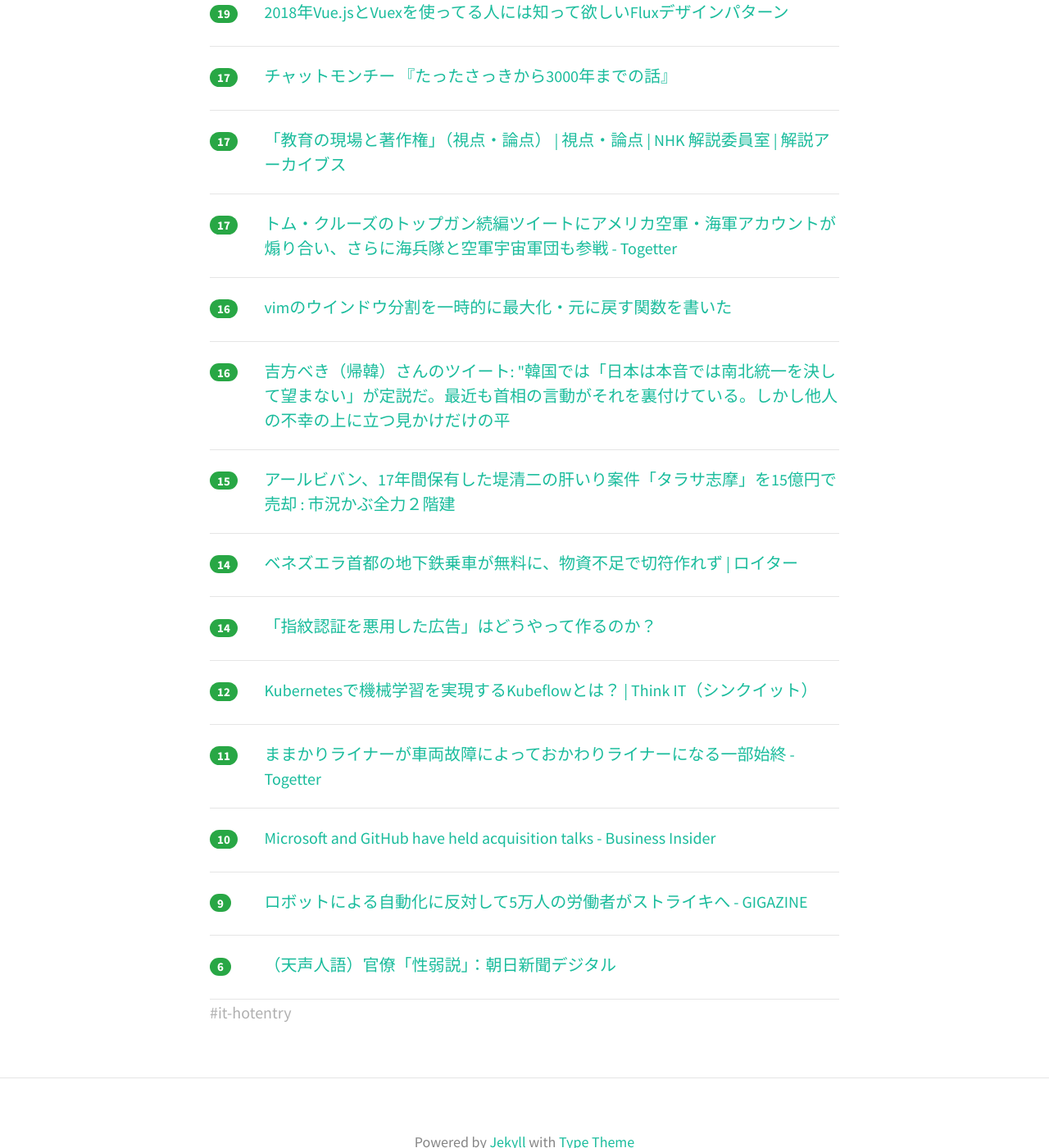
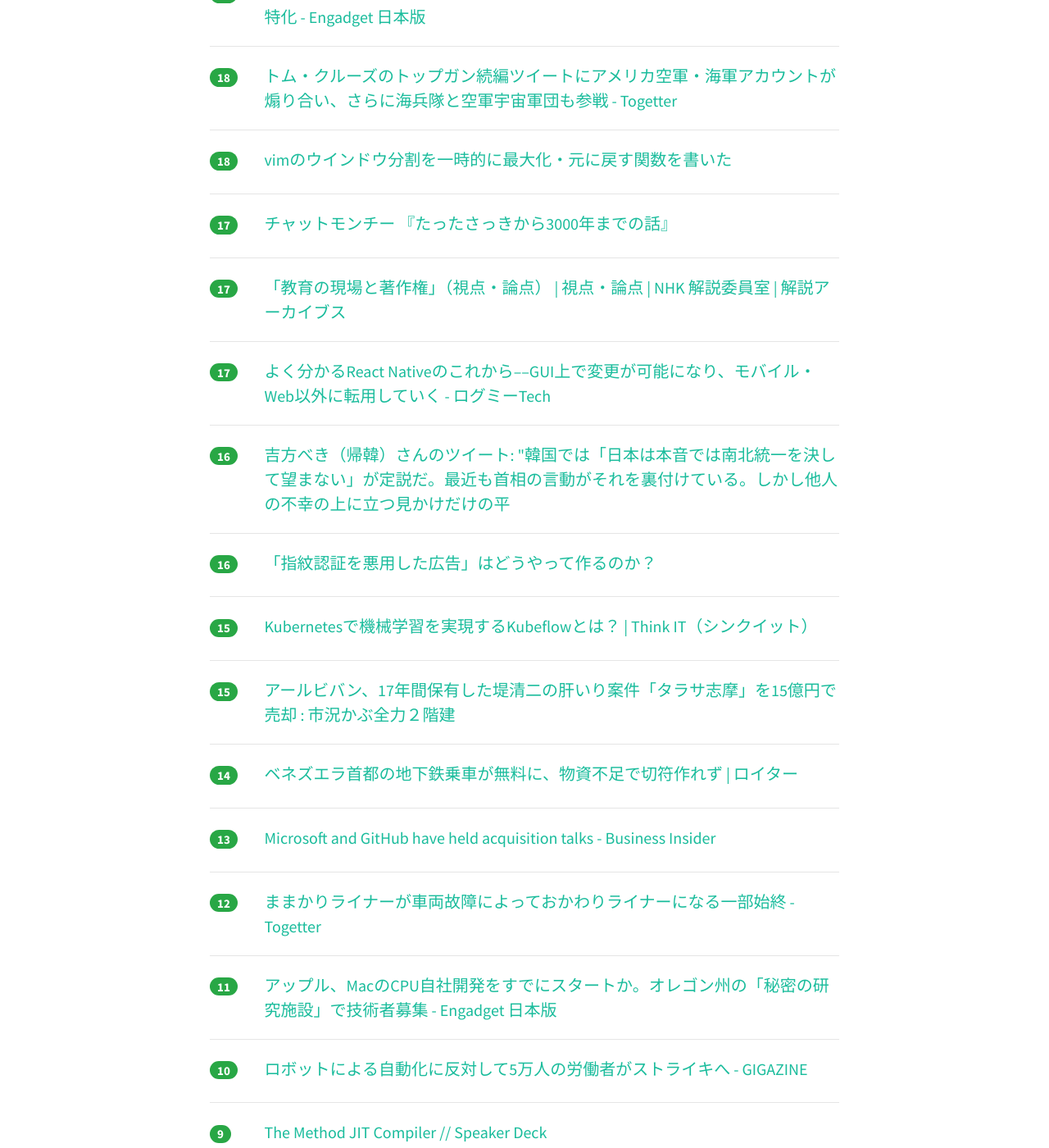
Before and after one commit to yatta47/hatena-matome-site, a Jekyll site: the page built from _posts/2018-06-02-hatena.md, in a window 1280 px wide and 1400 px high, scrolled down 2936 px. Shown: the whole window at 82% size. Built offline with Jekyll 4.4.1, drawn with Linux system fonts in a browser that asks for light colours; nearby versions of some CDN libraries; some of the changed text lies outside the part shown.

Commit message:
Updated 2018-06-02

```diff
--- a/_posts/2018-06-02-hatena.md
+++ b/_posts/2018-06-02-hatena.md
@@ -1,74 +1,79 @@
 ---
 layout: post
 title:  "2018-06-02 はてぶIT"
-date:   2018-06-02 16:02:18
+date:   2018-06-02 17:01:41
 tags: [it-hotentry]
 ---
-41 件のデータあり
+45 件のデータあり
 
 <hr><div class="row">
-<div class="col-1"><span class="badge badge-pill badge-success h2">459</span></div>
+<div class="col-1"><span class="badge badge-pill badge-success h2">480</span></div>
 <div class="col-11"><a href='https://togetter.com/li/1232990' target='_blank'>エロ漫画雑誌読み放題サービスのユーザー登録画面が画期的すぎてこれを考えた人は天才「才能が怖い」「入らなきゃ（使命感）」 - Togetter</a></div>
 </div>
 <hr>
 <div class="row">
-<div class="col-1"><span class="badge badge-pill badge-success h2">196</span></div>
+<div class="col-1"><span class="badge badge-pill badge-success h2">216</span></div>
 <div class="col-11"><a href='https://www.huffingtonpost.jp/2018/06/01/i-became-a-cats-dad_a_23448496/' target='_blank'>勝手に部屋で出産した猫が、僕の人生観を変えた「これが父親になるってことか！」</a></div>
 </div>
 <hr>
 <div class="row">
-<div class="col-1"><span class="badge badge-pill badge-success h2">179</span></div>
+<div class="col-1"><span class="badge badge-pill badge-success h2">208</span></div>
 <div class="col-11"><a href='https://togetter.com/li/1232994' target='_blank'>中国に追いつかれた…！？中国のアニメに「たまらん」「心躍るわ」など高評価が集まる。作画の分析や、人的資源の流出を考える - Togetter</a></div>
 </div>
 <hr>
 <div class="row">
-<div class="col-1"><span class="badge badge-pill badge-success h2">163</span></div>
+<div class="col-1"><span class="badge badge-pill badge-success h2">184</span></div>
 <div class="col-11"><a href='https://www.cnbc.com/2018/06/01/microsoft--github-acquisition-talks-resume.html' target='_blank'>Microsoft - GitHub acquisition talks resume</a></div>
 </div>
 <hr>
 <div class="row">
-<div class="col-1"><span class="badge badge-pill badge-success h2">141</span></div>
+<div class="col-1"><span class="badge badge-pill badge-success h2">156</span></div>
 <div class="col-11"><a href='http://d.hatena.ne.jp/essa/20180601/p1' target='_blank'>アメフト問題の中に無形のコモンズを巡る葛藤を見る - アンカテ</a></div>
 </div>
 <hr>
 <div class="row">
-<div class="col-1"><span class="badge badge-pill badge-success h2">90</span></div>
+<div class="col-1"><span class="badge badge-pill badge-success h2">107</span></div>
 <div class="col-11"><a href='https://toyokeizai.net/articles/-/221169' target='_blank'>話がわかりにくい人は説明の作法を知らない | リーダーシップ・教養・資格・スキル | 東洋経済オンライン | 経済ニュースの新基準</a></div>
 </div>
 <hr>
 <div class="row">
-<div class="col-1"><span class="badge badge-pill badge-success h2">58</span></div>
+<div class="col-1"><span class="badge badge-pill badge-success h2">70</span></div>
+<div class="col-11"><a href='https://jp.techcrunch.com/2018/06/02/2018-06-01-google-quits-selling-tablets/' target='_blank'>Googleがタブレットから撤退 | TechCrunch Japan</a></div>
+</div>
+<hr>
+<div class="row">
+<div class="col-1"><span class="badge badge-pill badge-success h2">59</span></div>
 <div class="col-11"><a href='http://panora.tokyo/63628/' target='_blank'>無料PCアプリ「3tene」登場　VTuber配信に必要な機能をまるっと搭載 – PANORA</a></div>
 </div>
 <hr>
 <div class="row">
-<div class="col-1"><span class="badge badge-pill badge-success h2">49</span></div>
-<div class="col-11"><a href='https://jp.techcrunch.com/2018/06/02/2018-06-01-google-quits-selling-tablets/' target='_blank'>Googleがタブレットから撤退 | TechCrunch Japan</a></div>
-</div>
-<hr>
-<div class="row">
-<div class="col-1"><span class="badge badge-pill badge-success h2">46</span></div>
+<div class="col-1"><span class="badge badge-pill badge-success h2">47</span></div>
 <div class="col-11"><a href='http://www.financepensionrealestate.work/entry/2018/06/01/224714' target='_blank'>あおぞら銀行の働き方改革はまともでは？ - 銀行員のための教科書</a></div>
 </div>
 <hr>
 <div class="row">
-<div class="col-1"><span class="badge badge-pill badge-success h2">40</span></div>
+<div class="col-1"><span class="badge badge-pill badge-success h2">44</span></div>
 <div class="col-11"><a href='https://forest.watch.impress.co.jp/docs/serial/winbasic2018/1125142.html' target='_blank'>とにかく高速に“すべて”のファイルを検索できる「Everything」 - Windowsにまず入れる定番無料アプリ -2018年版- - 窓の杜</a></div>
 </div>
 <hr>
 <div class="row">
-<div class="col-1"><span class="badge badge-pill badge-success h2">39</span></div>
+<div class="col-1"><span class="badge badge-pill badge-success h2">43</span></div>
 <div class="col-11"><a href='https://www.slideshare.net/cyberagent/kpi-80160837' target='_blank'>マッチングサービスにおけるKPIの話</a></div>
+</div>
+<hr>
+<div class="row">
+<div class="col-1"><span class="badge badge-pill badge-success h2">38</span></div>
+<div class="col-11"><a href='https://darashi.net/2018/06/01/writing-an-interpreter-in-go-ja.html' target='_blank'>『Go言語でつくるインタプリタ』が出版されます | だらろぐ。</a></div>
+</div>
+<hr>
+<div class="row">
+<div class="col-1"><span class="badge badge-pill badge-success h2">38</span></div>
+<div class="col-11"><a href='http://gyuque.hatenablog.com/entry/2018/06/02/133812' target='_blank'>なぜ「2人用F-ZERO」ができなかったのか - ポルノアニメ</a></div>
 </div>
 <hr>
 <div class="row">
 <div class="col-1"><span class="badge badge-pill badge-success h2">37</span></div>
 <div class="col-11"><a href='https://japanese.engadget.com/2018/06/01/google/' target='_blank'>Google謹製のインターネットスピードテストって知ってた？あなたの回線品質は？：世永玲生の電網マイノリティ - Engadget 日本版</a></div>
-</div>
-<hr>
-<div class="row">
-<div class="col-1"><span class="badge badge-pill badge-success h2">35</span></div>
-<div class="col-11"><a href='https://darashi.net/2018/06/01/writing-an-interpreter-in-go-ja.html' target='_blank'>『Go言語でつくるインタプリタ』が出版されます | だらろぐ。</a></div>
 </div>
 <hr>
 <div class="row">
@@ -82,23 +87,23 @@ tags: [it-hotentry]
 </div>
 <hr>
 <div class="row">
-<div class="col-1"><span class="badge badge-pill badge-success h2">31</span></div>
+<div class="col-1"><span class="badge badge-pill badge-success h2">33</span></div>
+<div class="col-11"><a href='https://speakerdeck.com/mathetake/yuzaxing-dong-gacheng-suli-xue-xi-falseshi-xian-to-sorewoyong-itatui-jian-sisutemuwozhi-eruaws-akitekutiya' target='_blank'>ユーザー行動が成す力学系の実現と それを用いた推薦システムを支えるAWS アーキテクチャ // Speaker Deck</a></div>
+</div>
+<hr>
+<div class="row">
+<div class="col-1"><span class="badge badge-pill badge-success h2">32</span></div>
 <div class="col-11"><a href='https://qiita.com/arowM/items/b92075627ddb4ad92d1e' target='_blank'>人間が型だけ書けば実装を意識しないでもよくなる未来</a></div>
 </div>
 <hr>
 <div class="row">
-<div class="col-1"><span class="badge badge-pill badge-success h2">31</span></div>
-<div class="col-11"><a href='https://speakerdeck.com/mathetake/yuzaxing-dong-gacheng-suli-xue-xi-falseshi-xian-to-sorewoyong-itatui-jian-sisutemuwozhi-eruaws-akitekutiya' target='_blank'>ユーザー行動が成す力学系の実現と それを用いた推薦システムを支えるAWS アーキテクチャ // Speaker Deck</a></div>
+<div class="col-1"><span class="badge badge-pill badge-success h2">29</span></div>
+<div class="col-11"><a href='http://www.oreilly.co.jp/books/9784873118222/index.html' target='_blank'>O'Reilly Japan - Go言語でつくるインタプリタ</a></div>
 </div>
 <hr>
 <div class="row">
 <div class="col-1"><span class="badge badge-pill badge-success h2">28</span></div>
 <div class="col-11"><a href='https://japanese.engadget.com/2018/06/01/wwdc18-iphone-nfc/' target='_blank'>「iPhoneのNFC開放」を考察する。WWDC 2018で発表と噂：モバイル決済最前線 - Engadget 日本版</a></div>
-</div>
-<hr>
-<div class="row">
-<div class="col-1"><span class="badge badge-pill badge-success h2">26</span></div>
-<div class="col-11"><a href='http://www.oreilly.co.jp/books/9784873118222/index.html' target='_blank'>O'Reilly Japan - Go言語でつくるインタプリタ</a></div>
 </div>
 <hr>
 <div class="row">
@@ -113,7 +118,7 @@ tags: [it-hotentry]
 <hr>
 <div class="row">
 <div class="col-1"><span class="badge badge-pill badge-success h2">24</span></div>
-<div class="col-11"><a href='http://gyuque.hatenablog.com/entry/2018/06/02/133812' target='_blank'>なぜ「2人用F-ZERO」ができなかったのか - ポルノアニメ</a></div>
+<div class="col-11"><a href='https://qiita.com/k-okina/items/f764302db290a504cc19' target='_blank'>2018年Vue.jsとVuexを使ってる人には知って欲しいFluxデザインパターン</a></div>
 </div>
 <hr>
 <div class="row">
@@ -142,8 +147,13 @@ tags: [it-hotentry]
 </div>
 <hr>
 <div class="row">
-<div class="col-1"><span class="badge badge-pill badge-success h2">19</span></div>
-<div class="col-11"><a href='https://qiita.com/k-okina/items/f764302db290a504cc19' target='_blank'>2018年Vue.jsとVuexを使ってる人には知って欲しいFluxデザインパターン</a></div>
+<div class="col-1"><span class="badge badge-pill badge-success h2">18</span></div>
+<div class="col-11"><a href='https://togetter.com/li/1232947' target='_blank'>トム・クルーズのトップガン続編ツイートにアメリカ空軍・海軍アカウントが煽り合い、さらに海兵隊と空軍宇宙軍団も参戦 - Togetter</a></div>
+</div>
+<hr>
+<div class="row">
+<div class="col-1"><span class="badge badge-pill badge-success h2">18</span></div>
+<div class="col-11"><a href='https://qiita.com/grohiro/items/e3dbcc93510bc8c4c812' target='_blank'>vimのウインドウ分割を一時的に最大化・元に戻す関数を書いた</a></div>
 </div>
 <hr>
 <div class="row">
@@ -158,17 +168,22 @@ tags: [it-hotentry]
 <hr>
 <div class="row">
 <div class="col-1"><span class="badge badge-pill badge-success h2">17</span></div>
-<div class="col-11"><a href='https://togetter.com/li/1232947' target='_blank'>トム・クルーズのトップガン続編ツイートにアメリカ空軍・海軍アカウントが煽り合い、さらに海兵隊と空軍宇宙軍団も参戦 - Togetter</a></div>
-</div>
-<hr>
-<div class="row">
-<div class="col-1"><span class="badge badge-pill badge-success h2">16</span></div>
-<div class="col-11"><a href='https://qiita.com/grohiro/items/e3dbcc93510bc8c4c812' target='_blank'>vimのウインドウ分割を一時的に最大化・元に戻す関数を書いた</a></div>
+<div class="col-11"><a href='https://logmi.jp/291600' target='_blank'>よく分かるReact Nativeのこれから––GUI上で変更が可能になり、モバイル・Web以外に転用していく - ログミーTech</a></div>
 </div>
 <hr>
 <div class="row">
 <div class="col-1"><span class="badge badge-pill badge-success h2">16</span></div>
 <div class="col-11"><a href='http://twitter.com/tabisaki/status/1002719012495618048' target='_blank'>吉方べき（帰韓）さんのツイート: "韓国では「日本は本音では南北統一を決して望まない」が定説だ。最近も首相の言動がそれを裏付けている。しかし他人の不幸の上に立つ見かけだけの平</a></div>
+</div>
+<hr>
+<div class="row">
+<div class="col-1"><span class="badge badge-pill badge-success h2">16</span></div>
+<div class="col-11"><a href='https://youkoseki.com/f/subscription_ad_fraud' target='_blank'>「指紋認証を悪用した広告」はどうやって作るのか？</a></div>
+</div>
+<hr>
+<div class="row">
+<div class="col-1"><span class="badge badge-pill badge-success h2">15</span></div>
+<div class="col-11"><a href='https://thinkit.co.jp/article/14149' target='_blank'>Kubernetesで機械学習を実現するKubeflowとは？ | Think IT（シンクイット）</a></div>
 </div>
 <hr>
 <div class="row">
@@ -182,28 +197,33 @@ tags: [it-hotentry]
 </div>
 <hr>
 <div class="row">
-<div class="col-1"><span class="badge badge-pill badge-success h2">14</span></div>
-<div class="col-11"><a href='https://youkoseki.com/f/subscription_ad_fraud' target='_blank'>「指紋認証を悪用した広告」はどうやって作るのか？</a></div>
+<div class="col-1"><span class="badge badge-pill badge-success h2">13</span></div>
+<div class="col-11"><a href='http://www.businessinsider.com/2-billion-startup-github-could-be-for-sale-microsoft-2018-5' target='_blank'>Microsoft and GitHub have held acquisition talks - Business Insider</a></div>
 </div>
 <hr>
 <div class="row">
 <div class="col-1"><span class="badge badge-pill badge-success h2">12</span></div>
-<div class="col-11"><a href='https://thinkit.co.jp/article/14149' target='_blank'>Kubernetesで機械学習を実現するKubeflowとは？ | Think IT（シンクイット）</a></div>
+<div class="col-11"><a href='https://togetter.com/li/1233150' target='_blank'>ままかりライナーが車両故障によっておかわりライナーになる一部始終 - Togetter</a></div>
 </div>
 <hr>
 <div class="row">
 <div class="col-1"><span class="badge badge-pill badge-success h2">11</span></div>
-<div class="col-11"><a href='https://togetter.com/li/1233150' target='_blank'>ままかりライナーが車両故障によっておかわりライナーになる一部始終 - Togetter</a></div>
+<div class="col-11"><a href='https://japanese.engadget.com/2018/06/01/mac-cpu/' target='_blank'>アップル、MacのCPU自社開発をすでにスタートか。オレゴン州の「秘密の研究施設」で技術者募集 - Engadget 日本版</a></div>
 </div>
 <hr>
 <div class="row">
 <div class="col-1"><span class="badge badge-pill badge-success h2">10</span></div>
-<div class="col-11"><a href='http://www.businessinsider.com/2-billion-startup-github-could-be-for-sale-microsoft-2018-5' target='_blank'>Microsoft and GitHub have held acquisition talks - Business Insider</a></div>
+<div class="col-11"><a href='https://gigazine.net/news/20180601-strike-against-automation/' target='_blank'>ロボットによる自動化に反対して5万人の労働者がストライキへ - GIGAZINE</a></div>
 </div>
 <hr>
 <div class="row">
 <div class="col-1"><span class="badge badge-pill badge-success h2">9</span></div>
-<div class="col-11"><a href='https://gigazine.net/news/20180601-strike-against-automation/' target='_blank'>ロボットによる自動化に反対して5万人の労働者がストライキへ - GIGAZINE</a></div>
+<div class="col-11"><a href='https://speakerdeck.com/k0kubun/the-method-jit-compiler' target='_blank'>The Method JIT Compiler // Speaker Deck</a></div>
+</div>
+<hr>
+<div class="row">
+<div class="col-1"><span class="badge badge-pill badge-success h2">7</span></div>
+<div class="col-11"><a href='https://www.publickey1.jp/blog/18/github_2.html' target='_blank'>マイクロソフトがGitHubの買収交渉、複数メディアが報じる － Publickey</a></div>
 </div>
 <hr>
 <div class="row">
```
